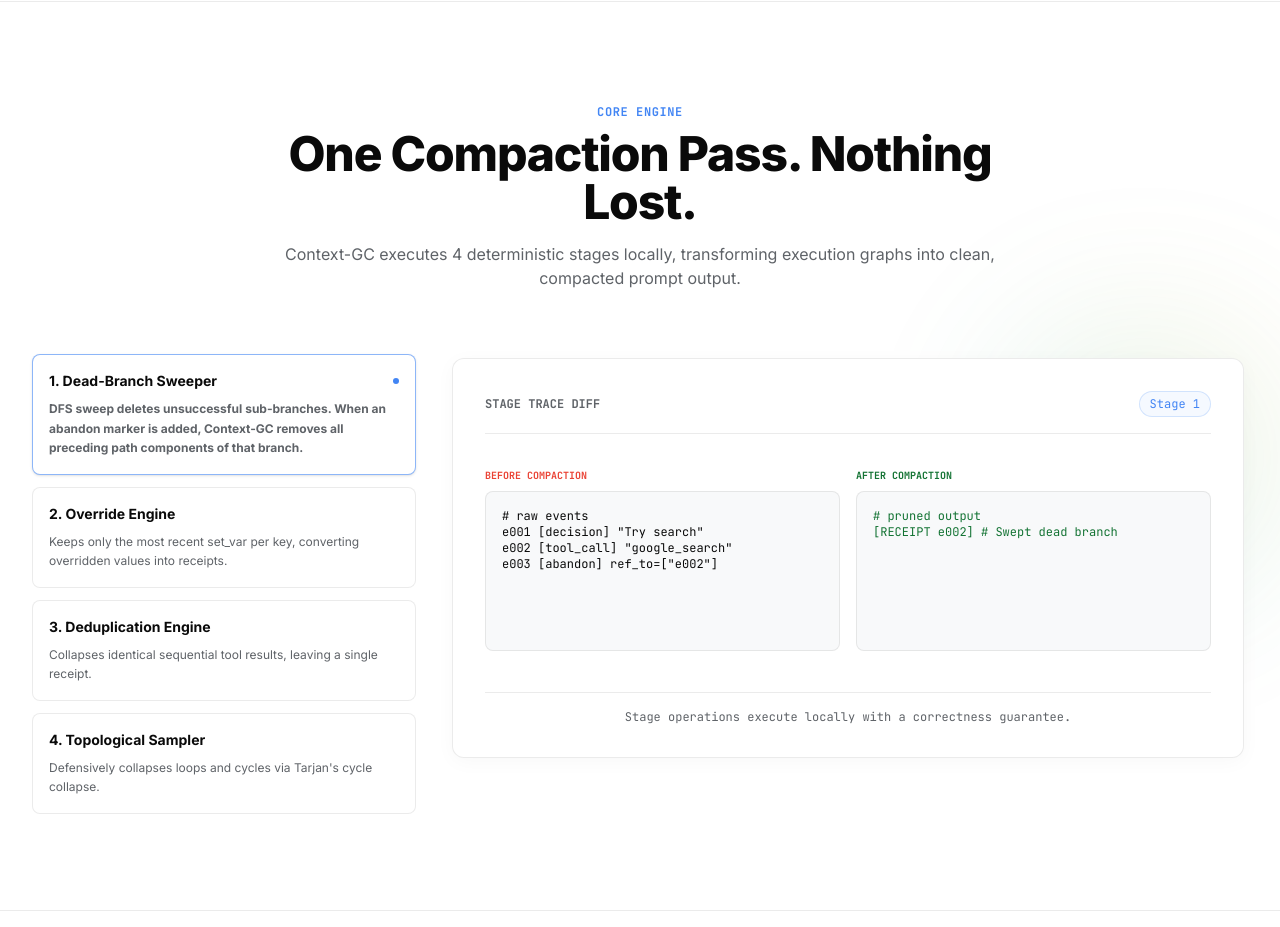
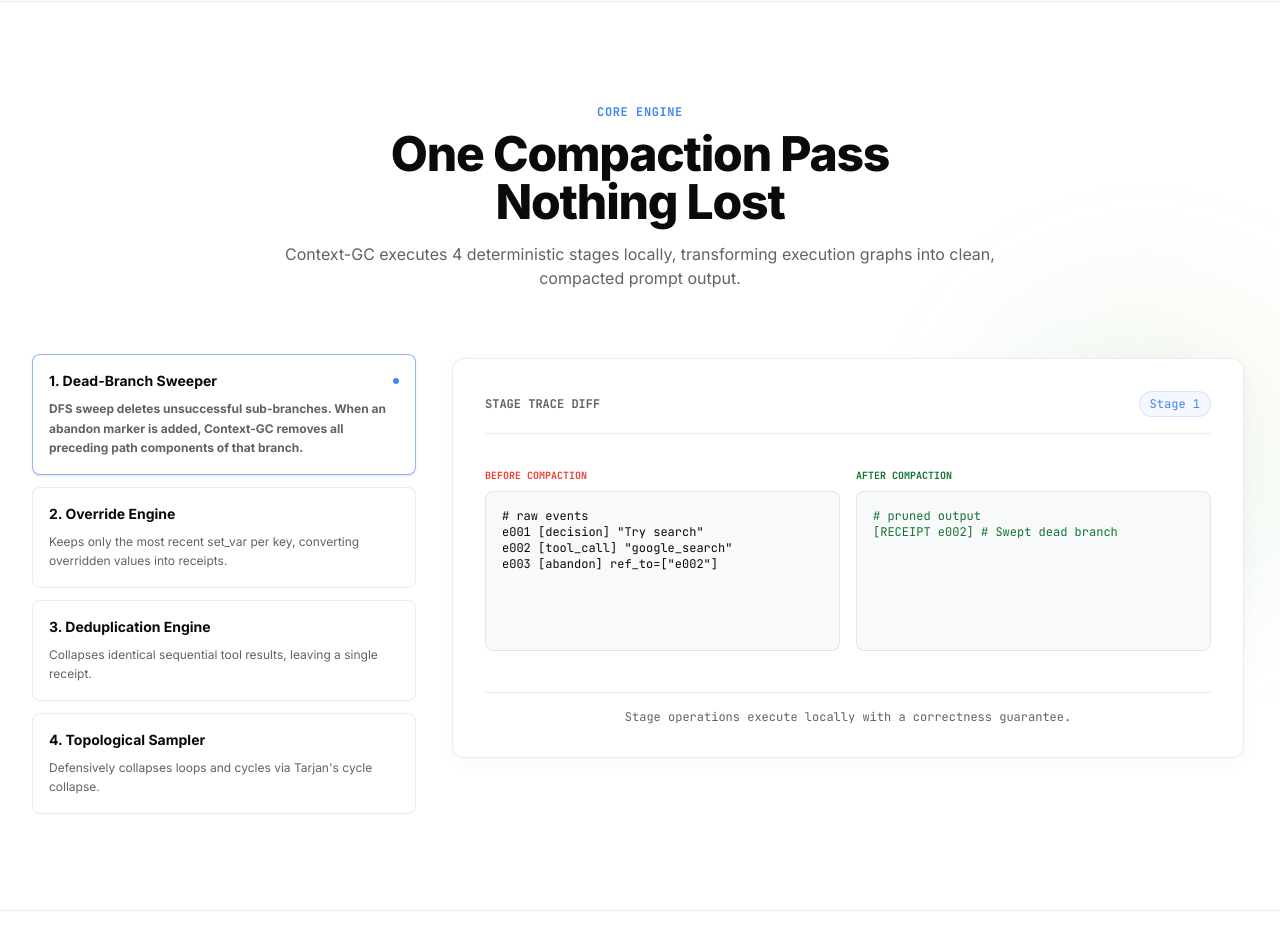
Before and after one commit to athishio/context-gc-web, a Next.js app: page / in a window 1280 px wide. Shown: the part 2240-3167 px from the top of the page. Built offline with nearby package versions, Linux system fonts and the light colour scheme; no server answers.

Commit message:
Update Core Engine title layout and remove full stops

```diff
--- a/src/app/page.tsx
+++ b/src/app/page.tsx
@@ -1651,7 +1651,7 @@ print(result["prompt"])`;
           <div className="text-center max-w-3xl mx-auto mb-16">
             <span className="text-xs font-mono font-bold uppercase tracking-wider text-brand-blue">Core Engine</span>
             <h2 className="text-4xl sm:text-5xl font-display font-extrabold text-[#0A0A0A] tracking-tight mt-2 mb-4">
-              One Compaction Pass.{"\n"}Nothing Lost.
+              One Compaction Pass<br />Nothing Lost
             </h2>
             <p className="text-[#5F6368] text-sm sm:text-base font-sans">
               Context-GC executes 4 deterministic stages locally, transforming execution graphs into clean, compacted prompt output.
```
